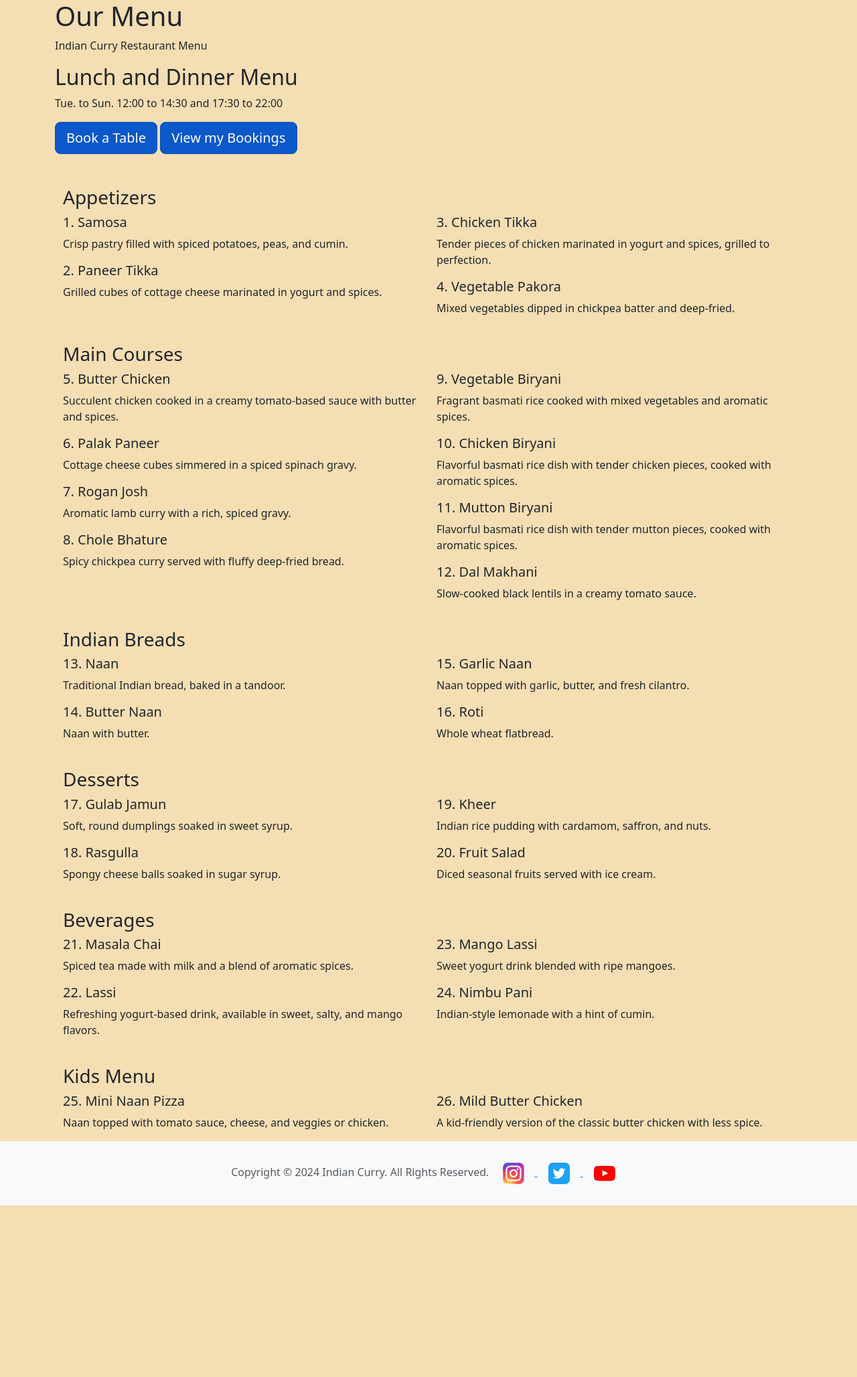
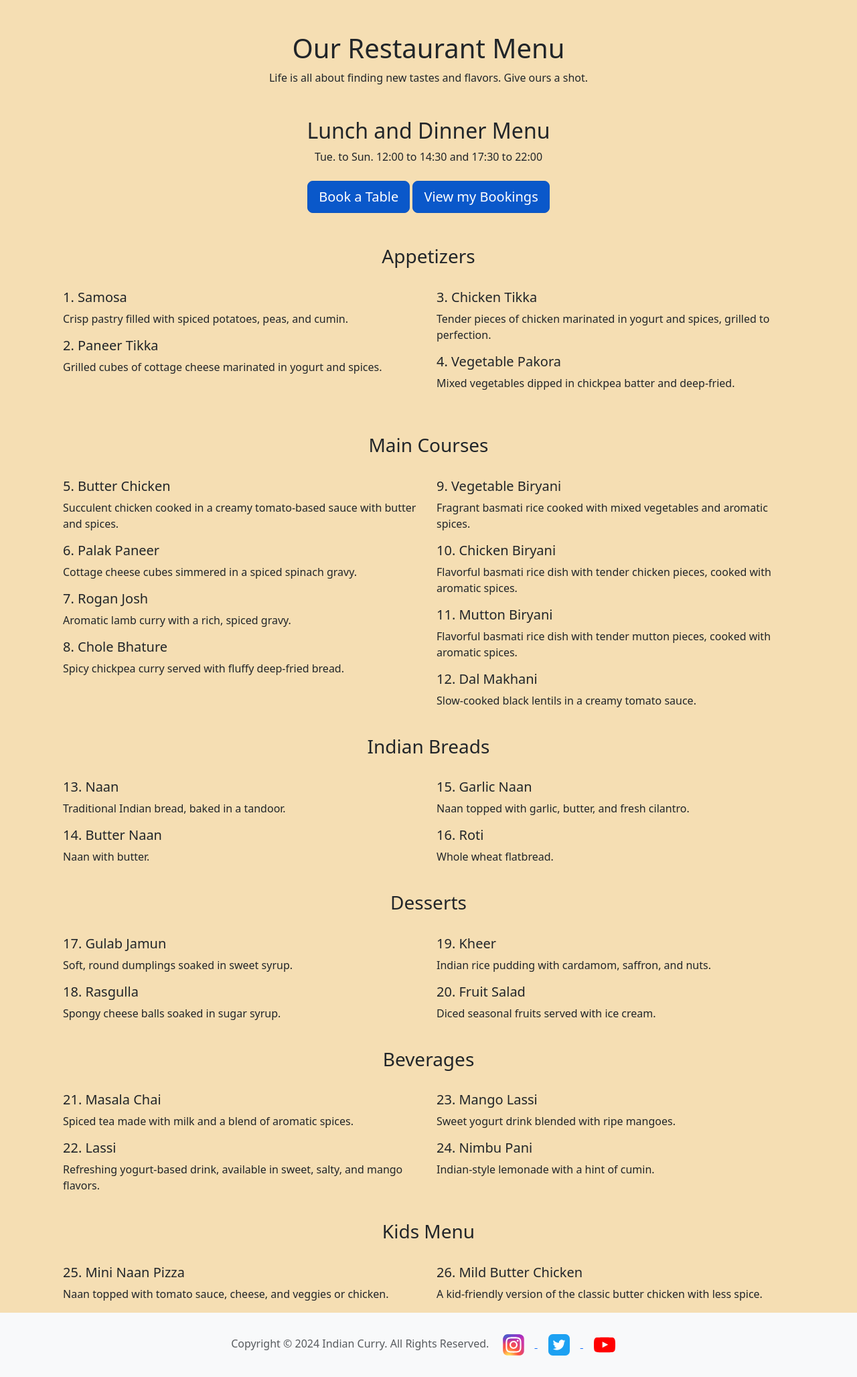
Before and after one commit to Pramilashanmugam/Restaurant, a Django app: page /menu/ in a window 1280 px wide. Shown: the part 156-2212 px from the top of the page at 67% size. Before the commit the page ends 1956 px from the top, so only its background shows below. Run offline with Django 5.2, Linux system fonts and the light colour scheme; some libraries are stand-ins or nearby versions.

Commit message:
included margin and text center bootstrap command, doc updation in menu.html,modified buttons and code in login and logout

```diff
--- a/reservations/templates/reservations/menu.html
+++ b/reservations/templates/reservations/menu.html
@@ -2,15 +2,18 @@
 {% load static %}
 
 {% block content %}
-<div class="container">
-    <div class="menu">
-        <h1>Our Menu</h1>
-        <p>Indian Curry Restaurant Menu</p>
+<div class="container mt-5">
+    <div class="d-flex justify-content-center align-items-center" style="min-height: 100vh;">
+        <div>
+            <div class="menu text-center">
+                <h1>Our Restaurant Menu</h1>
+                <p>Life is all about finding new tastes and flavors. Give ours a shot.</p>
+
             </div>
-    <div>
+            <div class="text-center mt-5">
                 <h2 class="offer">Lunch and Dinner Menu</h2>
                 <p class="Timing">Tue. to Sun. 12:00 to 14:30 and 17:30 to 22:00</p>
-        <div>
+                <div class="mt-4">
                     <a href="{% url 'make_reservation' %}" class="btn btn-primary btn-lg active" role="button"
                         aria-pressed="true">Book a Table</a>
                     <a href="{% url 'reservation_list' %}" class="btn btn-primary btn-lg active" role="button"
@@ -20,16 +23,16 @@
             <div class="container mt-5">
                 <div class="menu-container">
                     <!-- Appetizers -->
-            <div class="appetizer mb-4">
-                <h3>Appetizers</h3>
+                    <div class="appetizer">
+                        <h3 class="text-center">Appetizers</h3>
                         <div class="row">
-                    <div class="col-md-6">
+                            <div class="col-md-6 mt-4">
                                 <h5>1. Samosa</h5>
                                 <p>Crisp pastry filled with spiced potatoes, peas, and cumin.</p>
                                 <h5>2. Paneer Tikka</h5>
                                 <p>Grilled cubes of cottage cheese marinated in yogurt and spices.</p>
                             </div>
-                    <div class="col-md-6">
+                            <div class="col-md-6 mt-4">
                                 <h5>3. Chicken Tikka</h5>
                                 <p>Tender pieces of chicken marinated in yogurt and spices, grilled to perfection.</p>
                                 <h5>4. Vegetable Pakora</h5>
@@ -40,9 +43,9 @@
 
                     <!-- Main Courses -->
                     <div class="main_course mb-4">
-                <h3>Main Courses</h3>
+                        <h3 class="text-center mt-5">Main Courses</h3>
                         <div class="row">
-                    <div class="col-md-6">
+                            <div class="col-md-6 mt-4">
                                 <h5>5. Butter Chicken</h5>
                                 <p>Succulent chicken cooked in a creamy tomato-based sauce with butter and spices.</p>
                                 <h5>6. Palak Paneer</h5>
@@ -52,13 +55,15 @@
                                 <h5>8. Chole Bhature</h5>
                                 <p>Spicy chickpea curry served with fluffy deep-fried bread.</p>
                             </div>
-                    <div class="col-md-6">
+                            <div class="col-md-6 mt-4">
                                 <h5>9. Vegetable Biryani</h5>
                                 <p>Fragrant basmati rice cooked with mixed vegetables and aromatic spices.</p>
                                 <h5>10. Chicken Biryani</h5>
-                        <p>Flavorful basmati rice dish with tender chicken pieces, cooked with aromatic spices.</p>
+                                <p>Flavorful basmati rice dish with tender chicken pieces, cooked with aromatic spices.
+                                </p>
                                 <h5>11. Mutton Biryani</h5>
-                        <p>Flavorful basmati rice dish with tender mutton pieces, cooked with aromatic spices.</p>
+                                <p>Flavorful basmati rice dish with tender mutton pieces, cooked with aromatic spices.
+                                </p>
                                 <h5>12. Dal Makhani</h5>
                                 <p>Slow-cooked black lentils in a creamy tomato sauce.</p>
                             </div>
@@ -67,15 +72,15 @@
 
                     <!-- Indian Breads -->
                     <div class="mb-4">
-                <h3>Indian Breads</h3>
+                        <h3 class="text-center">Indian Breads</h3>
                         <div class="row">
-                    <div class="col-md-6">
+                            <div class="col-md-6 mt-4">
                                 <h5>13. Naan</h5>
                                 <p>Traditional Indian bread, baked in a tandoor.</p>
                                 <h5>14. Butter Naan</h5>
                                 <p>Naan with butter.</p>
                             </div>
-                    <div class="col-md-6">
+                            <div class="col-md-6 mt-4">
                                 <h5>15. Garlic Naan</h5>
                                 <p>Naan topped with garlic, butter, and fresh cilantro.</p>
                                 <h5>16. Roti</h5>
@@ -86,15 +91,15 @@
 
                     <!-- Desserts -->
                     <div class="mb-4">
-                <h3>Desserts</h3>
+                        <h3 class="text-center">Desserts</h3>
                         <div class="row">
-                    <div class="col-md-6">
+                            <div class="col-md-6 mt-4">
                                 <h5>17. Gulab Jamun</h5>
                                 <p>Soft, round dumplings soaked in sweet syrup.</p>
                                 <h5>18. Rasgulla</h5>
                                 <p>Spongy cheese balls soaked in sugar syrup.</p>
                             </div>
-                    <div class="col-md-6">
+                            <div class="col-md-6 mt-4">
                                 <h5>19. Kheer</h5>
                                 <p>Indian rice pudding with cardamom, saffron, and nuts.</p>
                                 <h5>20. Fruit Salad</h5>
@@ -105,15 +110,15 @@
 
                     <!-- Beverages -->
                     <div class="mb-4">
-                <h3>Beverages</h3>
+                        <h3 class="text-center">Beverages</h3>
                         <div class="row">
-                    <div class="col-md-6">
+                            <div class="col-md-6 mt-4">
                                 <h5>21. Masala Chai</h5>
                                 <p>Spiced tea made with milk and a blend of aromatic spices.</p>
                                 <h5>22. Lassi</h5>
                                 <p>Refreshing yogurt-based drink, available in sweet, salty, and mango flavors.</p>
                             </div>
-                    <div class="col-md-6">
+                            <div class="col-md-6 mt-4">
                                 <h5>23. Mango Lassi</h5>
                                 <p>Sweet yogurt drink blended with ripe mangoes.</p>
                                 <h5>24. Nimbu Pani</h5>
@@ -124,13 +129,13 @@
 
                     <!-- Kids Menu -->
                     <div>
-                <h3>Kids Menu</h3>
+                        <h3 class="text-center">Kids Menu</h3>
                         <div class="row">
-                    <div class="col-md-6">
+                            <div class="col-md-6 mt-4">
                                 <h5>25. Mini Naan Pizza</h5>
                                 <p>Naan topped with tomato sauce, cheese, and veggies or chicken.</p>
                             </div>
-                    <div class="col-md-6">
+                            <div class="col-md-6 mt-4">
                                 <h5>26. Mild Butter Chicken</h5>
                                 <p>A kid-friendly version of the classic butter chicken with less spice.</p>
                             </div>
--- a/restaurant_reservation/settings.py
+++ b/restaurant_reservation/settings.py
@@ -27,7 +27,7 @@ BASE_DIR = Path(__file__).resolve().parent.parent
 SECRET_KEY = os.environ.get("SECRET_KEY")
 
 # SECURITY WARNING: don't run with debug turned on in production!
-DEBUG = False
+DEBUG = True
 
 ALLOWED_HOSTS = [
     '8000-pramilashanm-restaurant-35uzo2lk9b8.ws.codeinstitute-ide.net',
--- a/templates/account/logout.html
+++ b/templates/account/logout.html
@@ -21,7 +21,7 @@
                     <form method="post" action="{{ action_url }}">
                         {% csrf_token %}
                         {{ redirect_field }}
-                        <button type="submit" class="btn btn-danger">
+                        <button type="submit" class="btn btn-outline-danger btn-md">
                             {% trans 'Sign Out' %}
                         </button>
                     </form>
--- a/templates/account/signup.html
+++ b/templates/account/signup.html
@@ -39,14 +39,11 @@
                             {{ redirect_field }}
                         </div>
                         <div class="text-center">
-                            <button type="submit" class="btn btn-primary btn-lg">
+                            <button type="submit" class="btn btn-outline-primary btn-md">
                                 {% trans "Sign Up" %}
                             </button>
                         </div>
                     </form>
-                    {% endif %}
-                    {% if SOCIALACCOUNT_ENABLED %}
-                    {% include "socialaccount/snippets/login.html" with page_layout="entrance" %}
                     {% endif %}
                 </div>
             </div>
```
Also changed, not shown: reservations/templates/reservations/make_reservation.html (+5 -3 lines), templates/account/login.html (+5 -6 lines). Lines whose indentation alone changed are shown as unchanged.
